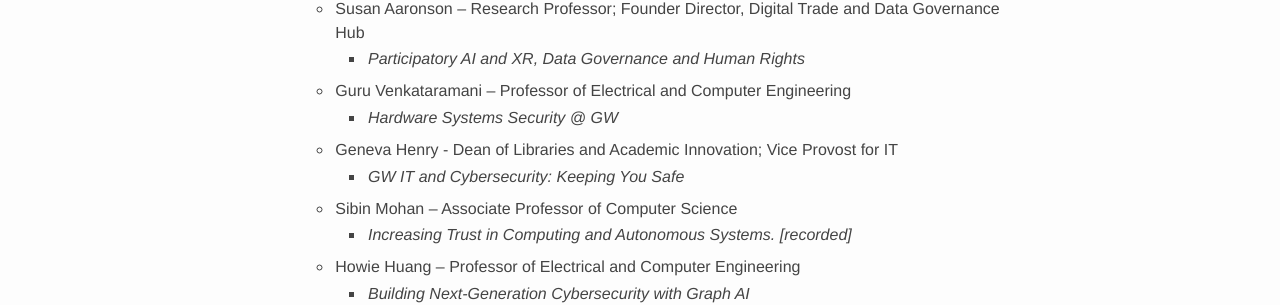
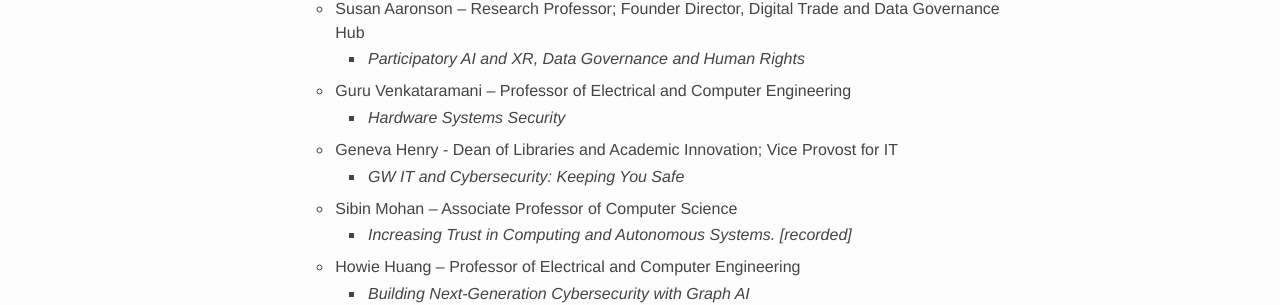
Before and after one commit to gw-cyber-day/gw-cyber-day.github.io, a Jekyll site: the page built from schedule/2022-schedule.md, in a window 1280 px wide. Shown: the part 781-1086 px from the top of the page. Built offline with Jekyll 4.4.1, drawn with Linux system fonts in a browser that asks for light colours; some web fonts are replaced.

```diff
--- a/schedule/2022-schedule.md
+++ b/schedule/2022-schedule.md
@@ -24,7 +24,7 @@ title: Schedule
   * Susan Aaronson – Research Professor; Founder Director, Digital Trade and Data Governance Hub
     * *Participatory AI and XR, Data Governance and Human Rights*
   * Guru Venkataramani – Professor of Electrical and Computer Engineering
-    * *Hardware Systems Security @ GW*
+    * *Hardware Systems Security*
   * Geneva Henry - Dean of Libraries and Academic Innovation; Vice Provost for IT
     * *GW IT and Cybersecurity: Keeping You Safe*
   * Sibin Mohan – Associate Professor of Computer Science
```
